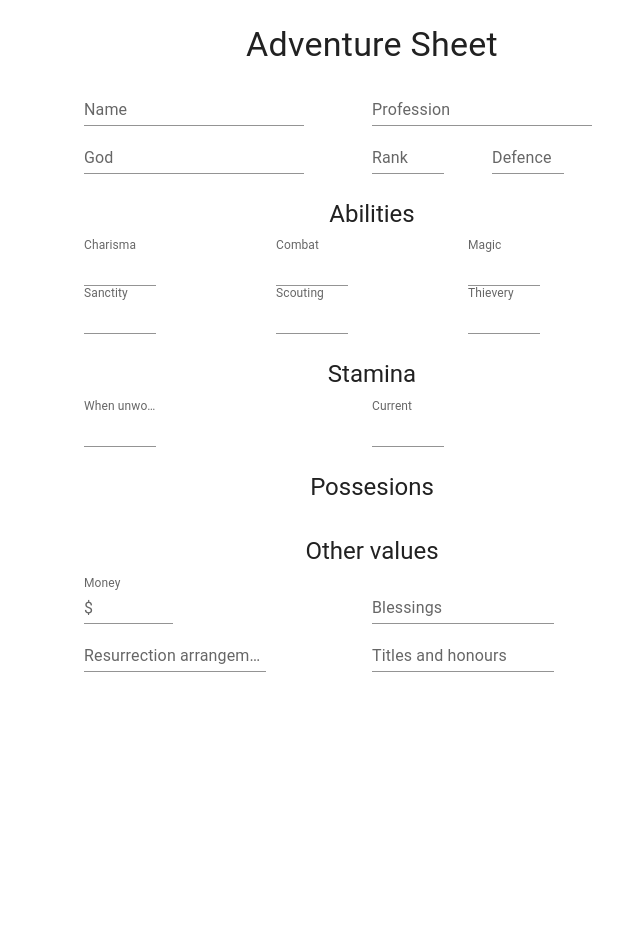
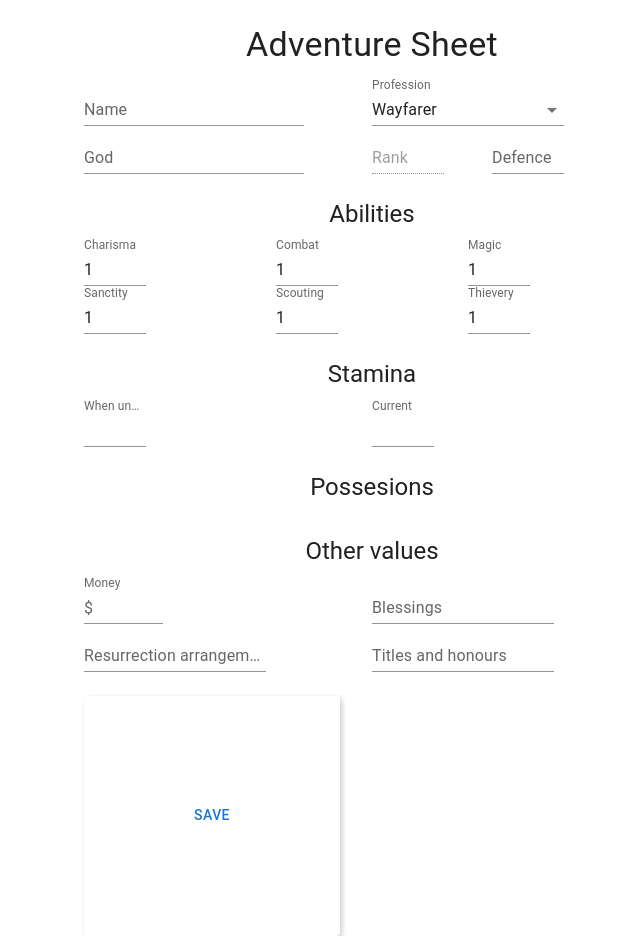
Before and after one commit to keykey7/fabbwled, a React (Vite) app in the folder fabbwled-frontend/: page /create/character in a window 1280 px wide. Shown: the whole page, without its empty margins (268-908 px from the left). Before the commit the page ends 800 px from the top, so only its background shows below. Built offline with nearby package versions, Linux system fonts and the light colour scheme.

Commit message:
add yupp & formik for input validation

```diff
--- a/fabbwled-frontend/package.json
+++ b/fabbwled-frontend/package.json
@@ -14,11 +14,13 @@
     "@emotion/react": "^11.11.1",
     "@emotion/styled": "^11.11.0",
     "@mui/material": "^5.14.6",
+    "formik": "^2.4.5",
     "react": "^18.2.0",
     "react-dom": "^18.2.0",
     "react-router": "^6.15.0",
     "react-router-dom": "^6.15.0",
-    "sass": "^1.67.0"
+    "sass": "^1.67.0",
+    "yup": "^1.3.2"
   },
   "devDependencies": {
     "@types/react": "^18.2.15",
--- a/fabbwled-frontend/src/routes/create/AdventureSheet.tsx
+++ b/fabbwled-frontend/src/routes/create/AdventureSheet.tsx
@@ -1,12 +1,18 @@
 import {
+    Button,
     Container,
+    FormControl,
     Grid,
     InputAdornment,
+    InputLabel,
+    MenuItem,
+    Select,
     TextField,
     Typography,
 } from "@mui/material";
-import { useState } from "react";
 import "./adventure-sheet.scss";
+import {useFormik} from "formik";
+import validationSchema from "./AdventureSheetSchema.ts"
 
 type Abilities = {
     charisma: number;
@@ -18,83 +24,86 @@ type Abilities = {
 };
 
 export default function AdventureSheet() {
-  const [name, setName] = useState<string>("");
-  const [abilities, setAbilities] = useState<Abilities>({
+    const initialValues = {
+        name: '',
+        profession: 'Wayfarer',
         charisma: 1,
         combat: 1,
         magic: 1,
         sanctity: 1,
         scouting: 1,
         thievery: 1,
-  });
-
-  const handleAbilityChange = (
-    event: React.ChangeEvent<HTMLInputElement | HTMLTextAreaElement>,
-    abilityName: keyof Abilities,
-  ) => {
-    const inputValue = parseInt(event.target.value);
-
-    if (!isNaN(inputValue) && inputValue >= 1 && inputValue <= 10) {
-      setAbilities((prevAbilities) => ({
-        ...prevAbilities,
-        [abilityName]: inputValue,
-      }));
-    }
+        // Add initial values for other fields here if needed
     };
 
-  const handleKeyPress = (event: {
-    key: string;
-    preventDefault: () => void;
-  }) => {
-    const allowedKeys = /[0-9]|Backspace|ArrowLeft|ArrowRight/;
-
-    if (!allowedKeys.test(event.key)) {
-      event.preventDefault();
-    }
-  };
+    const formik = useFormik({
+        initialValues,
+        validationSchema,
+        onSubmit: (values) => {
+            // Handle form submission here
+            console.log('Form submitted with values:', values);
+        },
+    });
 
     return (
         <div>
-      <br />
+            <br/>
             <Container>
-        <Typography variant="h4" gutterBottom style={{ textAlign: "center" }}>
+                <Typography variant="h4" gutterBottom style={{textAlign: "center"}}>
                     Adventure Sheet
                 </Typography>
+                <form onSubmit={formik.handleSubmit}>
                     <Grid container>
                         {/* Row 1 */}
-          <Grid item xs={3} />
+                        <Grid item xs={3}/>
                         <Grid item xs={3}>
                             <TextField
                                 label="Name"
                                 variant="standard"
-              onChange={(e) => setName(e.target.value)}
+                                onChange={formik.handleChange}
+                                onBlur={formik.handleBlur}
+                                value={formik.values.name}
+                                error={formik.touched.name && Boolean(formik.errors.name)}
+                                helperText={formik.touched.name && formik.errors.name}
+                                name="name"
                             />
                         </Grid>
-          <Grid item xs={3}>
-            <TextField label="Profession" variant="standard" />
+                        <Grid item xs={2}>
+                            <FormControl variant="standard" sx={{width: '100%'}}>
+                                <InputLabel>Profession</InputLabel>
+                                <Select defaultValue={"Wayfarer"} onChange={formik.handleChange}
+                                        value={formik.values.profession} name="profession">
+                                    <MenuItem value={"Wayfarer"}>Wayfarer</MenuItem>
+                                    <MenuItem value={"Warrior"}>Warrior</MenuItem>
+                                    <MenuItem value={"Mage"}>Mage</MenuItem>
+                                    <MenuItem value={"Rogue"}>Rogue</MenuItem>
+                                    <MenuItem value={"Priest"}>Priest</MenuItem>
+                                    <MenuItem value={"Troubadour"}>Troubadour</MenuItem>
+                                </Select>
+                            </FormControl>
                         </Grid>
-          <Grid item xs={3} />
+                        <Grid item xs={3}/>
 
                         {/* Row 2 */}
-          <Grid item xs={3} />
+                        <Grid item xs={3}/>
                         <Grid item xs={3}>
-            <TextField label="God" variant="standard" />
+                            <TextField label="God" variant="standard"/>
                         </Grid>
                         <Grid item xs={0.75}>
-            <TextField label="Rank" variant="standard" />
+                            <TextField label="Rank" variant="standard" disabled/>
                         </Grid>
-          <Grid item xs={0.5} />
+                        <Grid item xs={0.5}/>
                         <Grid item xs={0.75}>
-            <TextField label="Defence" variant="standard" />
+                            <TextField label="Defence" variant="standard"/>
                         </Grid>
-          <Grid item xs={4} />
+                        <Grid item xs={4}/>
                     </Grid>
-        <br />
-        <Typography variant="h5" gutterBottom style={{ textAlign: "center" }}>
+                    <br/>
+                    <Typography variant="h5" gutterBottom style={{textAlign: "center"}}>
                         {name === "Nikolaj" ? "Disabilities" : "Abilities"}
                     </Typography>
                     <Grid container>
-          <Grid item xs={3} />
+                        <Grid item xs={3}/>
                         <Grid item xs={1}>
                             <TextField
                                 label="Charisma"
@@ -105,13 +114,17 @@ export default function AdventureSheet() {
                                 }}
                                 inputProps={{
                                     min: 1,
-                max: 10,
+                                    max: 6,
                                 }}
-              onKeyPress={handleKeyPress}
-              onChange={(e) => handleAbilityChange(e, "charisma")}
+                                onChange={formik.handleChange}
+                                onBlur={formik.handleBlur}
+                                value={formik.values.charisma}
+                                error={formik.touched.charisma && Boolean(formik.errors.charisma)}
+                                helperText={formik.touched.charisma && formik.errors.charisma}
+                                name="charisma"
                             />
                         </Grid>
-          <Grid item xs={1} />
+                        <Grid item xs={1}/>
                         <Grid item xs={1}>
                             <TextField
                                 label="Combat"
@@ -122,13 +135,17 @@ export default function AdventureSheet() {
                                 }}
                                 inputProps={{
                                     min: 1,
-                max: 10,
+                                    max: 6,
                                 }}
-              onKeyPress={handleKeyPress}
-              onChange={(e) => handleAbilityChange(e, "combat")}
+                                onChange={formik.handleChange}
+                                onBlur={formik.handleBlur}
+                                value={formik.values.combat}
+                                error={formik.touched.combat && Boolean(formik.errors.combat)}
+                                helperText={formik.touched.combat && formik.errors.combat}
+                                name="combat"
                             />
                         </Grid>
-          <Grid item xs={1} />
+                        <Grid item xs={1}/>
                         <Grid item xs={1}>
                             <TextField
                                 label="Magic"
@@ -139,16 +156,20 @@ export default function AdventureSheet() {
                                 }}
                                 inputProps={{
                                     min: 1,
-                max: 10,
+                                    max: 6,
                                 }}
-              onKeyPress={handleKeyPress}
-              onChange={(e) => handleAbilityChange(e, "magic")}
+                                onChange={formik.handleChange}
+                                onBlur={formik.handleBlur}
+                                value={formik.values.magic}
+                                error={formik.touched.magic && Boolean(formik.errors.magic)}
+                                helperText={formik.touched.magic && formik.errors.magic}
+                                name="magic"
                             />
                         </Grid>
-          <Grid item xs={3} />
+                        <Grid item xs={3}/>
 
                         {/* Row 3 */}
-          <Grid item xs={3} />
+                        <Grid item xs={3}/>
                         <Grid item xs={1}>
                             <TextField
                                 label="Sanctity"
@@ -159,13 +180,17 @@ export default function AdventureSheet() {
                                 }}
                                 inputProps={{
                                     min: 1,
-                max: 10,
+                                    max: 6,
                                 }}
-              onKeyPress={handleKeyPress}
-              onChange={(e) => handleAbilityChange(e, "sanctity")}
+                                onChange={formik.handleChange}
+                                onBlur={formik.handleBlur}
+                                value={formik.values.sanctity}
+                                error={formik.touched.sanctity && Boolean(formik.errors.sanctity)}
+                                helperText={formik.touched.sanctity && formik.errors.sanctity}
+                                name="sanctity"
                             />
                         </Grid>
-          <Grid item xs={1} />
+                        <Grid item xs={1}/>
                         <Grid item xs={1}>
                             <TextField
                                 label="Scouting"
@@ -176,13 +201,17 @@ export default function AdventureSheet() {
                                 }}
                                 inputProps={{
                                     min: 1,
-                max: 10,
+                                    max: 6,
                                 }}
-              onKeyPress={handleKeyPress}
-              onChange={(e) => handleAbilityChange(e, "scouting")}
+                                onChange={formik.handleChange}
+                                onBlur={formik.handleBlur}
+                                value={formik.values.scouting}
+                                error={formik.touched.scouting && Boolean(formik.errors.scouting)}
+                                helperText={formik.touched.scouting && formik.errors.scouting}
+                                name="scouting"
                             />
                         </Grid>
-          <Grid item xs={1} />
+                        <Grid item xs={1}/>
                         <Grid item xs={1}>
                             <TextField
                                 label="Thievery"
@@ -193,20 +222,24 @@ export default function AdventureSheet() {
                                 }}
                                 inputProps={{
                                     min: 1,
-                max: 10,
+                                    max: 6,
                                 }}
-              onKeyPress={handleKeyPress}
-              onChange={(e) => handleAbilityChange(e, "thievery")}
+                                onChange={formik.handleChange}
+                                onBlur={formik.handleBlur}
+                                value={formik.values.thievery}
+                                error={formik.touched.thievery && Boolean(formik.errors.thievery)}
+                                helperText={formik.touched.thievery && formik.errors.thievery}
+                                name="thievery"
                             />
                         </Grid>
-          <Grid item xs={3} />
+                        <Grid item xs={3}/>
                     </Grid>
-        <br />
-        <Typography variant="h5" gutterBottom style={{ textAlign: "center" }}>
+                    <br/>
+                    <Typography variant="h5" gutterBottom style={{textAlign: "center"}}>
                         Stamina
                     </Typography>
                     <Grid container>
-          <Grid item xs={3} />
+                        <Grid item xs={3}/>
                         <Grid item xs={3}>
                             <TextField
                                 label="When unwounded"
@@ -217,9 +250,8 @@ export default function AdventureSheet() {
                                 }}
                                 inputProps={{
                                     min: 1,
-                max: 10,
+                                    max: 6,
                                 }}
-              onKeyPress={handleKeyPress}
                             />
                         </Grid>
                         <Grid item xs={3}>
@@ -232,23 +264,22 @@ export default function AdventureSheet() {
                                 }}
                                 inputProps={{
                                     min: 1,
-                max: 10,
+                                    max: 6,
                                 }}
-              onKeyPress={handleKeyPress}
                             />
                         </Grid>
                     </Grid>
-        <br />
-        <Typography variant="h5" gutterBottom style={{ textAlign: "center" }}>
+                    <br/>
+                    <Typography variant="h5" gutterBottom style={{textAlign: "center"}}>
                         Possesions
                     </Typography>
                     <Grid container>{/* TODO NOEL: implement possesions */}</Grid>
-        <br />
-        <Typography variant="h5" gutterBottom style={{ textAlign: "center" }}>
+                    <br/>
+                    <Typography variant="h5" gutterBottom style={{textAlign: "center"}}>
                         Other values
                     </Typography>
                     <Grid container>
-          <Grid item xs={3} />
+                        <Grid item xs={3}/>
                         <Grid item xs={3}>
                             <TextField
                                 label="Money"
@@ -259,22 +290,21 @@ export default function AdventureSheet() {
                                 }}
                                 inputProps={{
                                     min: 1,
-                max: 10,
+                                    max: 6,
                                 }}
                                 InputProps={{
                                     startAdornment: (
                                         <InputAdornment position="start">$</InputAdornment>
                                     ),
                                 }}
-              onKeyPress={handleKeyPress}
                             />
                         </Grid>
                         <Grid item xs={3}>
-            <TextField label="Blessings" variant="standard" multiline />
+                            <TextField label="Blessings" variant="standard" multiline/>
                         </Grid>
-          <Grid item xs={3} />
+                        <Grid item xs={3}/>
 
-          <Grid item xs={3} />
+                        <Grid item xs={3}/>
                         <Grid item xs={3}>
                             <TextField
                                 label="Resurrection arrangements"
@@ -290,6 +320,14 @@ export default function AdventureSheet() {
                             />
                         </Grid>
                     </Grid>
+                    <br/>
+                    <Grid container>
+                        <Grid item xs={3}/>
+                        <Grid item xs={3}>
+                            <Button type="submit">Save</Button>
+                        </Grid>
+                    </Grid>
+                </form>
             </Container>
         </div>
     );
--- /dev/null
+++ b/fabbwled-frontend/src/routes/create/AdventureSheetSchema.ts
@@ -0,0 +1,20 @@
+import * as Yup from 'yup';
+
+const numericRangeValidation = (fieldName: string, minValue: number, maxValue: number) => {
+    return Yup.number()
+        .typeError(`${fieldName} must be a number`)
+        .integer(`${fieldName} must be a whole number`)
+        .min(minValue, `${fieldName} must be at least ${minValue}`)
+        .max(maxValue, `${fieldName} cannot be greater than ${maxValue}`)
+        .required(`${fieldName} is required`);
+};
+export default Yup.object().shape({
+    name: Yup.string().required('Name is required'),
+    charisma: numericRangeValidation('Charisma', 1, 6),
+    combat: numericRangeValidation('Combat', 1, 6),
+    magic: numericRangeValidation('Magic', 1, 6),
+    sanctity: numericRangeValidation('Sanctity', 1, 6),
+    scouting: numericRangeValidation('Scouting', 1, 6),
+    thievery: numericRangeValidation('Thievery', 1, 6),
+
+});
```
Lines whose indentation alone changed are shown as unchanged.
